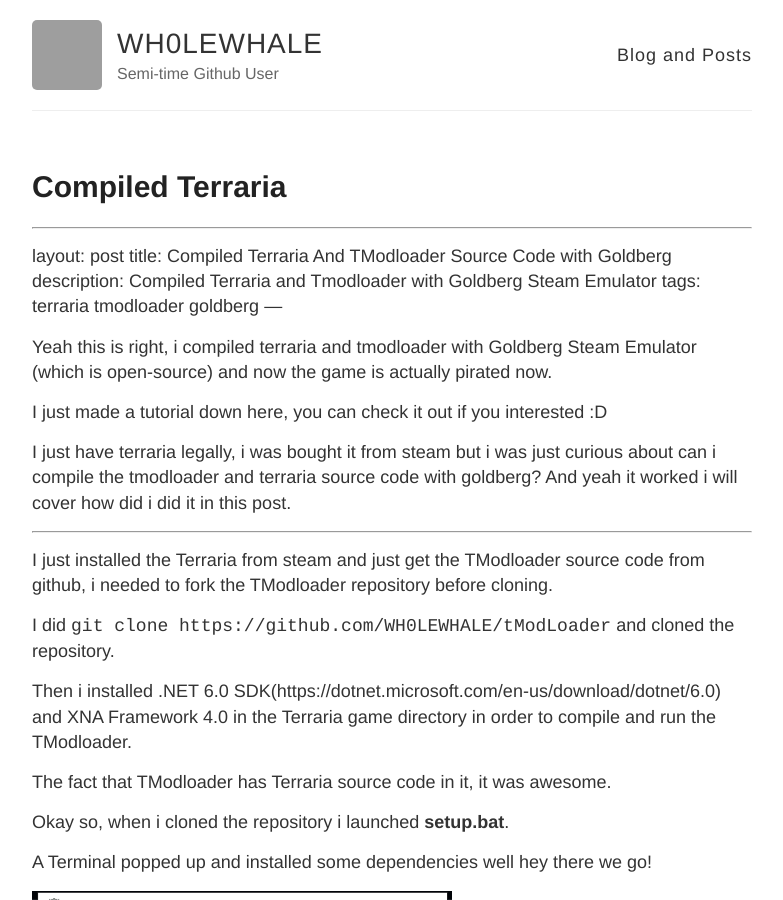
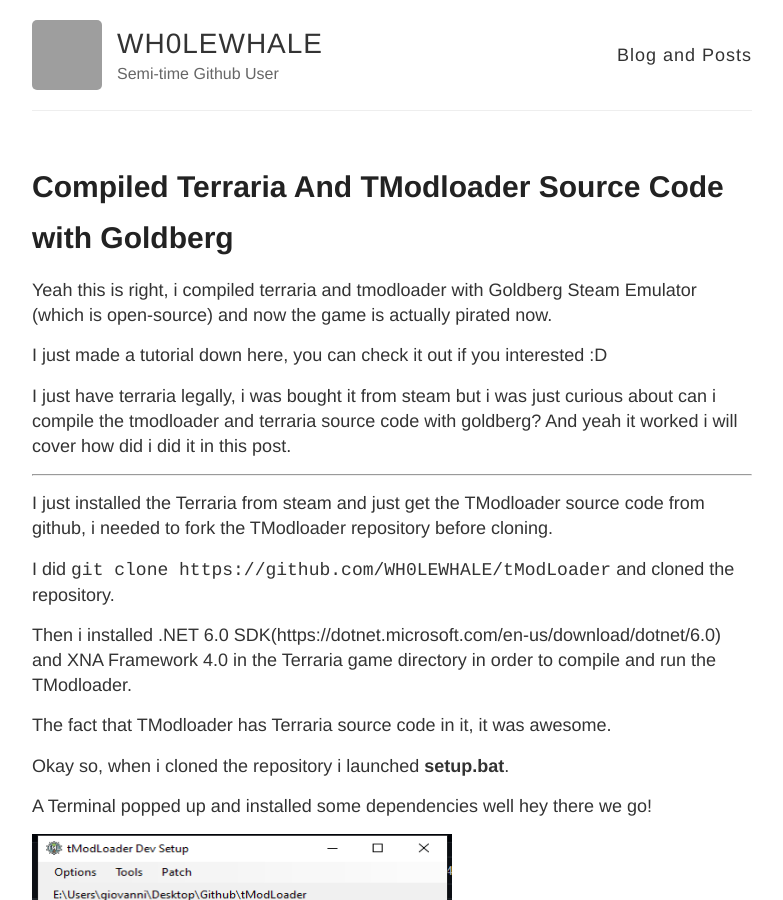
Before and after one commit to AnomaliesGentoolman/AnomaliesGentoolman.github.io, a Jekyll site: the page built from _posts/2024-2-7-compiled-terraria.md, in a window 1280 px wide and 900 px high. Shown: the whole window, without its empty margins (248-1031 px from the left). Built offline with Jekyll 4.4.1, drawn with Linux system fonts in a browser that asks for light colours; our own code applies the rules of GitHub Pages for plain Markdown files; some of the changed lines change nothing that is shown; grey boxes are pictures that could not be loaded.

Commit message:
Update 2024-2-7-compiled-terraria.md

```diff
--- a/_posts/2024-2-7-compiled-terraria.md
+++ b/_posts/2024-2-7-compiled-terraria.md
@@ -1,4 +1,3 @@
-<link rel="icon" href="https://avatars.githubusercontent.com/u/146978592">
 ---
 layout: post
 title: Compiled Terraria And TModloader Source Code with Goldberg
```
